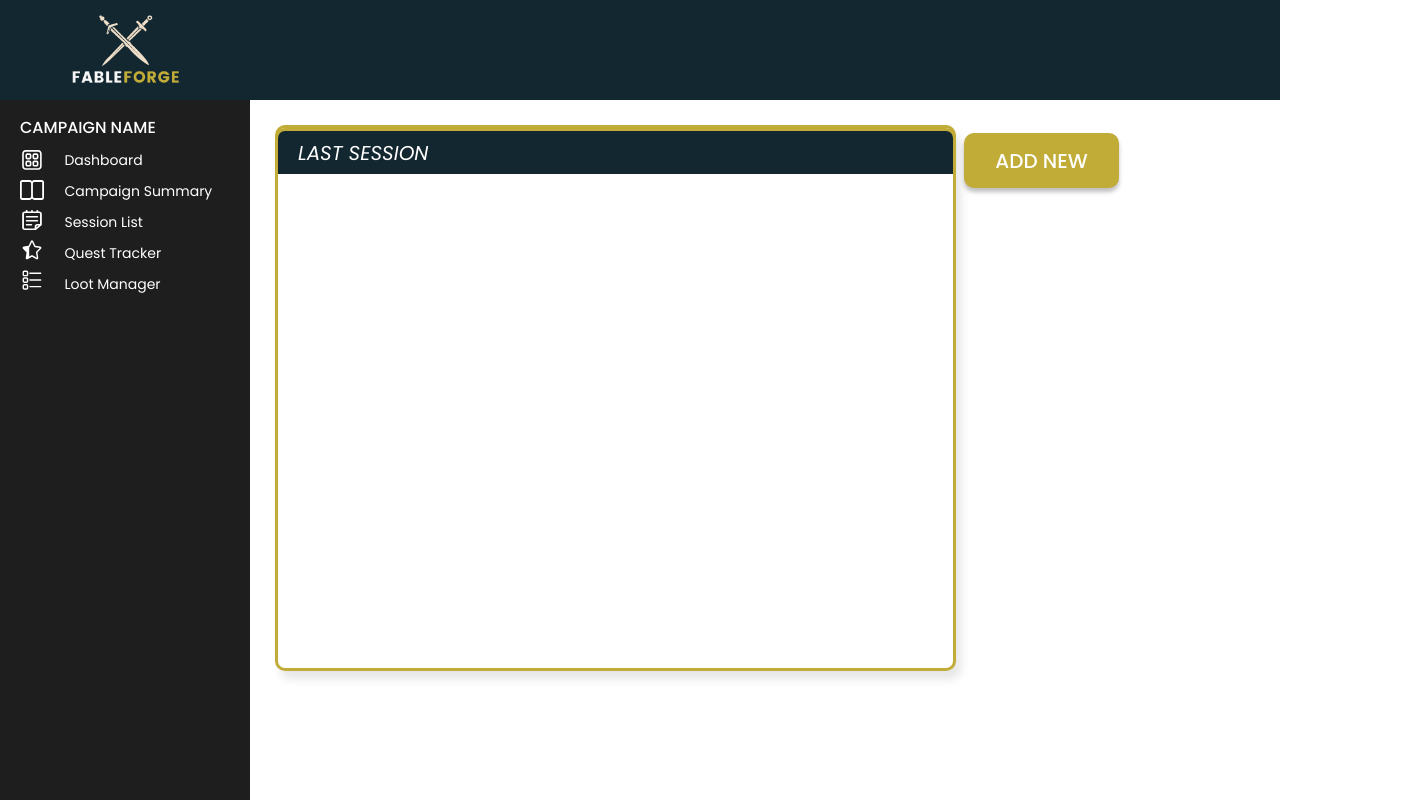
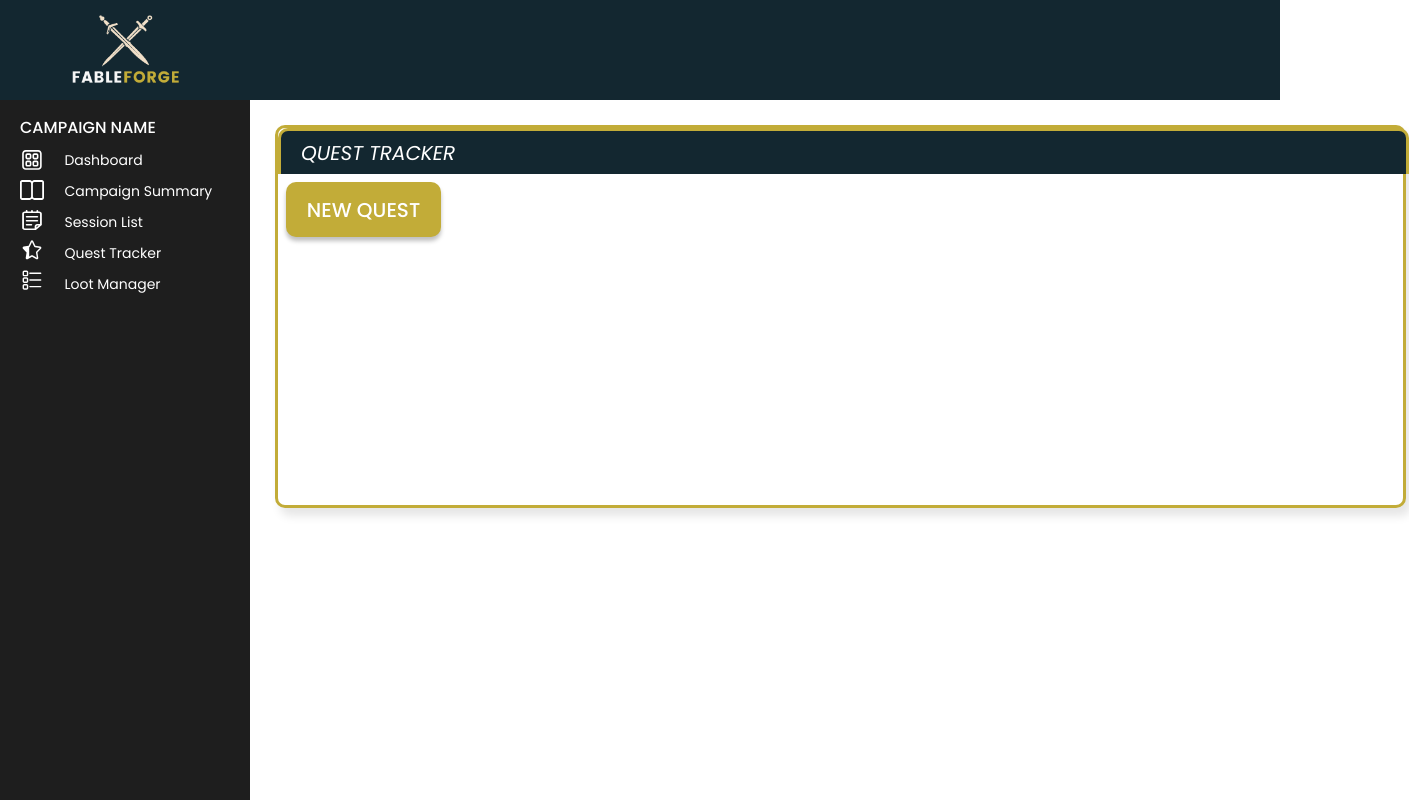
Before and after one commit to alliebourden/fableforge, a React (Vite) app: page /quest-tracker in a window 1280 px wide. Shown: the whole page, 1409 px wide, since content can reach past the window. Built offline with nearby package versions, Linux system fonts and the light colour scheme.

Commit message:
build - checked functionality of adding new quest

```diff
--- a/src/App.css
+++ b/src/App.css
@@ -619,6 +619,35 @@ dialog {
   display: flex;
   margin-top: 125px;
   margin-left: 275px;
+  width: 1125px;
+  border-radius: 10px;
+  border: 3px solid #c2ac38;
+  background: #fff;
+  box-shadow: 5px 8px 10px 0px rgba(0, 0, 0, 0.1);
+  flex-direction: column;
+}
+
+.quest-tracker-top {
+  text-transform: uppercase;
+  display: flex;
+  align-items: center;
+  width: 1125px;
+  height: 43px;
+  border-radius: 10px 10px 0px 0px;
+  border-top: 3px solid #c2ac38;
+  border-right: 3px solid #c2ac38;
+  border-left: 3px solid #c2ac38;
+  background: #132730;
+  color: #ffffff;
+  justify-content: space-between;
+}
+
+.quest-tracker-top p {
+  font-size: 20px;
+  font-style: italic;
+  font-weight: 500;
+  line-height: normal;
+  margin-left: 20px;
 }
 
 * {
--- a/src/components/QuestTracker.jsx
+++ b/src/components/QuestTracker.jsx
@@ -15,25 +15,50 @@ const QuestTracker = () => {
   const closeModal = () => {
     modalRef.current.close();
   };
+
+  const mainQuests = quests.filter((quest) => quest.type === "mainQuest");
+  const sideQuests = quests.filter((quest) => quest.type === "sideQuest");
+
   return (
     <div className="quest-tracker">
-      <div className="recent-session">
-        <div className="last-session-top">
-          <p>Last Session</p>
-        </div>
-        {quests.length > 0 && (
-          <div className="last-session-body">
-            <div className="session-subtitle">
-              <div>
-                <div className="last-session-top-date">
-                  {quests[quests.length - 1].type}{" "}
-                </div>
-                <strong>{quests[quests.length - 1].header}</strong>
-              </div>{" "}
-            </div>
-            <p className="body-text">{quests[quests.length - 1].body}</p>
+      <div className="quest-tracker-top">
+        <p>Quest Tracker</p>
+      </div>
+      <div className="quest-list">
+        {mainQuests.length > 0 && (
+          <div className="main-quests-list">
+            <h2>Main Quests</h2>
+            {mainQuests.map((quest, index) => (
+              <div key={index} className="quest-list-item">
+                <p>
+                  <strong>{quest.header}</strong>
+                </p>
+                <p className="body-text">{quest.body}</p>
+              </div>
+            ))}
           </div>
         )}
+        {sideQuests.length > 0 && (
+          <div className="side-quests-list">
+            <h2>Side Quests</h2>
+            {sideQuests.map((quest, index) => (
+              <div key={index} className="quest-list-item">
+                <p>
+                  <strong>{quest.header}</strong>
+                </p>
+                <p className="body-text">{quest.body}</p>
+              </div>
+            ))}
+          </div>
+        )}
+        <div className="add-new-btn-container">
+          <button className="add-new-btn" onClick={openModal}>
+            NEW QUEST
+          </button>
+          <dialog className="modal" ref={modalRef}>
+            <QuestTrackerForm closeModal={closeModal} />
+          </dialog>
+        </div>
       </div>
       <div className="list-of-sessions">
         {/* {sessions &&
@@ -45,14 +70,6 @@ const QuestTracker = () => {
                 </div>
               ))} */}
       </div>
-      <div className="add-new-btn-container">
-        <button className="add-new-btn" onClick={openModal}>
-          ADD NEW
-        </button>
-        <dialog className="modal" ref={modalRef}>
-          <QuestTrackerForm closeModal={closeModal} />
-        </dialog>
-      </div>
     </div>
   );
 };
--- a/src/components/QuestTrackerForm.jsx
+++ b/src/components/QuestTrackerForm.jsx
@@ -8,8 +8,7 @@ const QuestTrackerForm = ({ closeModal }) => {
   const { register, handleSubmit, reset } = useForm();
 
   const onSubmit = (data) => {
-    const questData = { data };
-    handleAddQuest(questData);
+    handleAddQuest(data);
 
     closeModal();
     reset();
@@ -17,6 +16,7 @@ const QuestTrackerForm = ({ closeModal }) => {
 
   return (
     <div className="quest-form-content">
+      {JSON.stringify(quests)}
       <form
         onSubmit={handleSubmit(onSubmit)}
         className="quest-form"
--- a/src/components/SessionEditor.jsx
+++ b/src/components/SessionEditor.jsx
@@ -119,9 +119,7 @@ const SessionEditor = ({ closeModal }) => {
 
   return (
     <div className="session-editor-content">
-      {/* {JSON.stringify(sessions)}
-      {JSON.stringify(selectedTags)}
-      {JSON.stringify(selectedDates)} */}
+      {JSON.stringify(sessions)}
       <form
         onSubmit={handleSubmit(onSubmit)}
         className="session-form"
```
